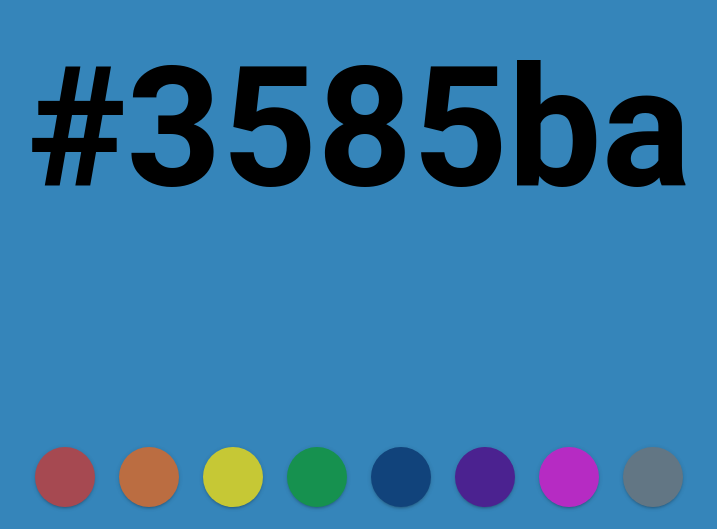
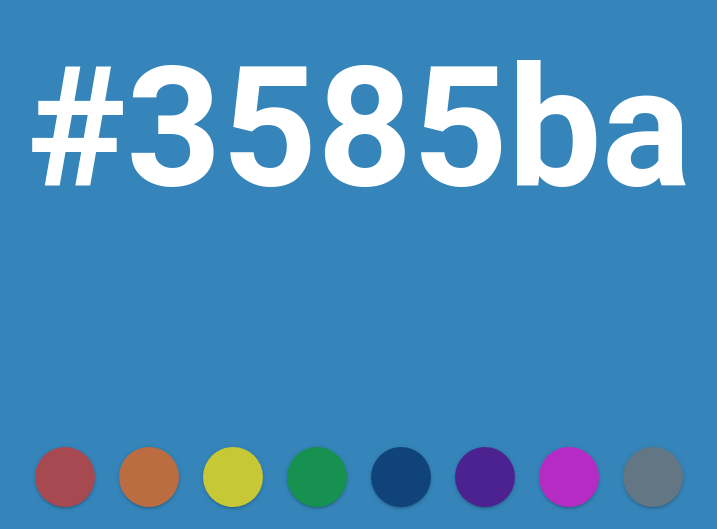
Before and after one commit to tonybatty/random-color-generator, a React (Create React App) app: page / in a window 1280 px wide. Shown: the part 271-800 px from the top of the page, without its empty margins (281-998 px from the left). Built offline with nearby package versions, Linux system fonts and the light colour scheme.

Commit message:
add function to get contrasting text color from background color

```diff
--- a/src/pages/Home.js
+++ b/src/pages/Home.js
@@ -49,12 +49,13 @@ export default class Home extends Component {
 
     this.clickBackground = this.clickBackground.bind(this)
     this.clickHue = this.clickHue.bind(this)
+    this.getTextColor = this.getTextColor.bind(this)
   }
 
   clickBackground(e) {
     e.preventDefault()
     this.setState({
-      color: randomColor({
+      randomColorHex: randomColor({
         luminosity: this.state.selectedLuminosity
           ? this.state.selectedLuminosity
           : null,
@@ -77,6 +78,14 @@ export default class Home extends Component {
     }
   }
 
+  getTextColor(bgColor, lightColor, darkColor) {
+    var color = bgColor.charAt(0) === "#" ? bgColor.substring(1, 7) : bgColor
+    var r = parseInt(color.substring(0, 2), 16) // hexToR
+    var g = parseInt(color.substring(2, 4), 16) // hexToG
+    var b = parseInt(color.substring(4, 6), 16) // hexToB
+    return r * 0.299 + g * 0.587 + b * 0.114 > 186 ? darkColor : lightColor
+  }
+
   render() {
     return (
       <div
@@ -84,7 +93,18 @@ export default class Home extends Component {
         style={{ backgroundColor: this.state.randomColorHex }}
         onClick={(e) => this.clickBackground(e)}
       >
-        <div className="hex-code">{this.state.randomColorHex}</div>
+        <div
+          className="hex-code"
+          style={{
+            color: this.getTextColor(
+              this.state.randomColorHex,
+              "#FFFFFF",
+              "#000000"
+            ),
+          }}
+        >
+          {this.state.randomColorHex}
+        </div>
 
         <div className="hue-button-group">
           {this.state.hueArray.map((hue, index) => (
```
